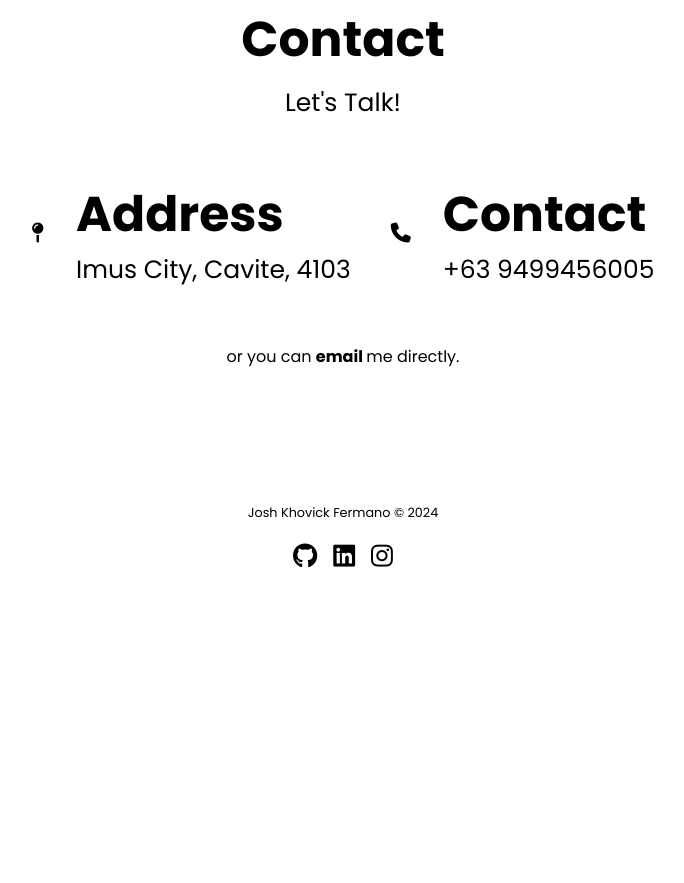
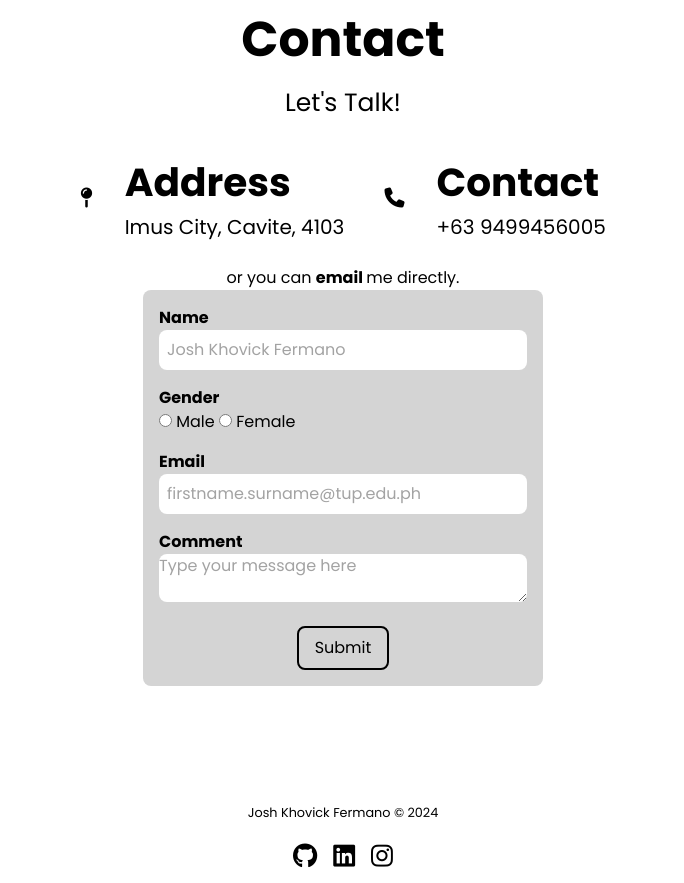
Before and after one commit to joshfermano/Portfolio-Website, a website: page index.html in a window 1280 px wide. Shown: the part 3297-4180 px from the top of the page, without its empty margins (297-981 px from the left). Before the commit the page ends 3909 px from the top, so only its background shows below. Drawn offline with Linux system fonts and the light colour scheme; a web font is replaced by a local one.

Commit message:
Updating with forms

```diff
--- a/index.html
+++ b/index.html
@@ -387,34 +387,35 @@
     <!-- Contact Section -->
     <section
       id="contact"
-      class="p-5 bg-white h-[500px] text-black dark:bg-black dark:text-white delay-[300ms] duration-[600ms] taos:translate-y-[200px] taos:opacity-0"
+      class="p-5 bg-white h-screen text-black dark:bg-black dark:text-white delay-[300ms] duration-[600ms] taos:translate-y-[200px] taos:opacity-0"
       data-taos-offset="300">
       <div
         class="container flex flex-col items-center max-w-lg md:max-w-6xl mx-auto">
-        <div class="flex flex-col items-center space-y-2 mb-10">
+        <div class="flex flex-col items-center space-y-2 mb-10 md:mb-4">
           <h2 class="text-2xl md:text-5xl font-bold">Contact</h2>
           <p class="text-xl md:text-2xl">Let's Talk!</p>
         </div>
         <!-- Details -->
         <div
-          class="flex flex-row items-center justify-between p-4 space-x-4 md:space-x-10 mb-10">
+          class="flex flex-row items-center justify-between p-4 space-x-4 md:space-x-10 mb-6 md:mb-2">
           <div class="flex flex-row items-center justify-center gap-4 md:gap-8">
             <i class="fa-solid fa-map-pin text-xl"></i>
             <div>
-              <h1 class="text-lg font-bold md:text-5xl">Address</h1>
-              <p class="text-base md:text-2xl">Imus City, Cavite, 4103</p>
+              <h1 class="text-lg font-bold md:text-4xl">Address</h1>
+              <p class="text-base md:text-xl">Imus City, Cavite, 4103</p>
             </div>
           </div>
 
           <div class="flex flex-row items-center gap-4 md:gap-8">
             <i class="fa-solid fa-phone text-xl"></i>
             <div>
-              <h1 class="text-lg font-bold md:text-5xl">Contact</h1>
-              <p class="text-base md:text-2xl">+63 9499456005</p>
+              <h1 class="text-lg font-bold md:text-4xl">Contact</h1>
+              <p class="text-base md:text-xl">+63 9499456005</p>
             </div>
           </div>
         </div>
-        <div>
+
+        <div class="md:mb-0">
           <p>
             or you can
             <span class="font-bold"
@@ -422,6 +423,58 @@
             </span>
             me directly.
           </p>
+        </div>
+
+        <!-- Form -->
+        <div
+          class="container flex p-4 space-y-4 flex-col md:w-[400px] rounded-lg bg-gray-300 text-black dark:bg-white dark:text-black">
+          <div class="flex flex-col">
+            <label class="font-bold" for="name">Name</label>
+            <input
+              class="w-full p-2 rounded-lg focus:outline-none dark:bg-gray-300"
+              type="text"
+              placeholder="Josh Khovick Fermano" />
+          </div>
+
+          <div class="flex flex-col">
+            <label class="font-bold" for="gender">Gender</label>
+            <div>
+              <input type="radio" name="gender" id="male" value="male" />
+              <label for="male">Male</label>
+
+              <input type="radio" name="gender" id="female" value="female" />
+              <label for="female">Female</label>
+            </div>
+          </div>
+
+          <div class="flex flex-col">
+            <label class="font-bold" for="email">Email</label>
+            <input
+              class="w-full p-2 rounded-lg focus:outline-none dark:bg-gray-300"
+              type="email"
+              name="email"
+              id="email"
+              placeholder="firstname.surname@tup.edu.ph" />
+          </div>
+
+          <div class="flex flex-col">
+            <label class="font-bold" for="comment">Comment</label>
+            <textarea
+              class="dark:bg-gray-300 focus:outline-none rounded-lg"
+              name="comment"
+              id="comment"
+              cols="30"
+              rows="2"
+              placeholder="Type your message here"></textarea>
+          </div>
+
+          <div class="flex justify-center">
+            <button
+              class="border-2 border-black px-4 py-2 mt-2 rounded-lg hover:bg-black hover:text-white hover:scale-95 transition-all duration-500"
+              type="submit">
+              Submit
+            </button>
+          </div>
         </div>
       </div>
     </section>
```
Also changed, not shown: css/style.css.
